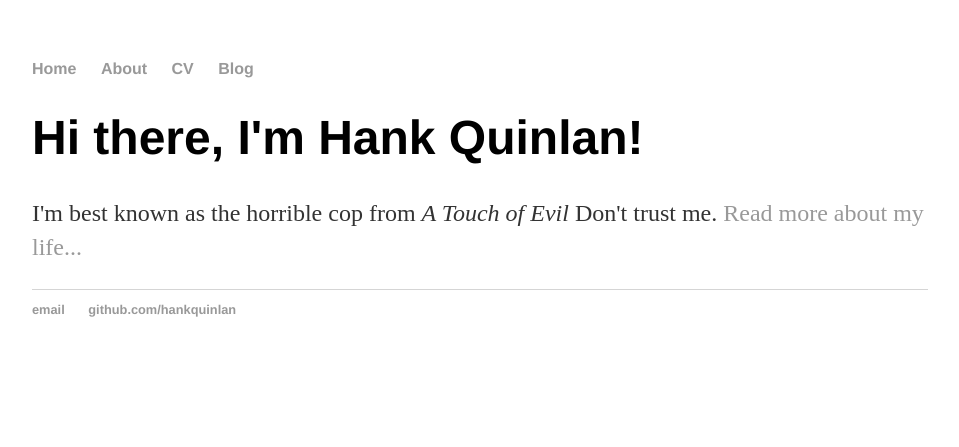
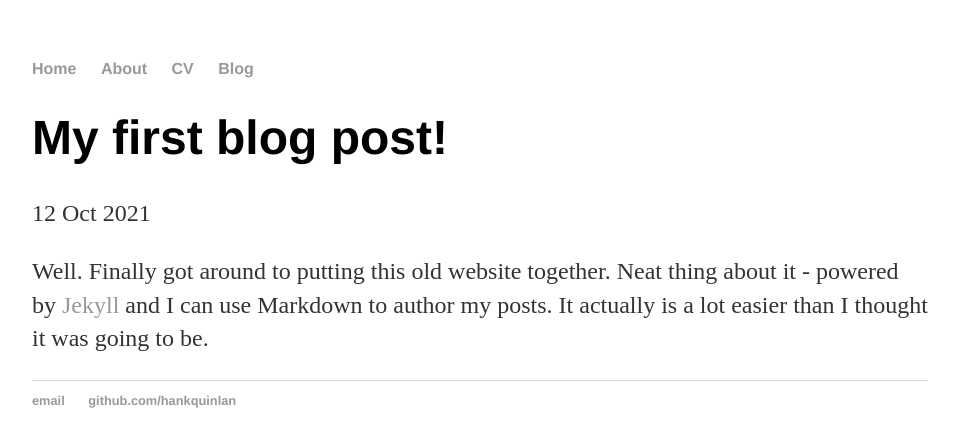
Before and after one commit to henrydehe/henrydehe.github.io, a Jekyll site: the page built from _posts/2021-10-12-henry-dehe-site-launched.md, in a window 1280 px wide. Shown: the top 447 px of the page, without its empty margins (160-1119 px from the left). Built offline with Jekyll 4.4.1, drawn with Linux system fonts in a browser that asks for light colours.

```diff
--- a/_layouts/default.html
+++ b/_layouts/default.html
@@ -1,8 +1,8 @@
 <!DOCTYPE html>
 	<html>
 		<head>
-		<title>Hank Quinlan, Horrible Cop</title>
-		<!-- https://github.com/henrydehe/henrydehe.github.io/blob/main/css/main.css -->
+			<title>{{ page.title }}</title>
+			<!-- link to main stylesheet -->
 			<link rel="stylesheet" type="text/css" href="/css/main.css">
 		</head>
 		<body>
@@ -15,10 +15,9 @@
 	    		</ul>
 			</nav>
 			<div class="container">
-    		<div class="blurb">
-        		<h1>Hi there, I'm Hank Quinlan!</h1>
-				<p>I'm best known as the horrible cop from <em>A Touch of Evil</em> Don't trust me. <a href="/about">Read more about my life...</a></p>
-    		</div><!-- /.blurb -->
+
+			{{ content }}
+
 			</div><!-- /.container -->
 			<footer>
 	    		<ul>
```
Lines whose indentation alone changed are shown as unchanged.
